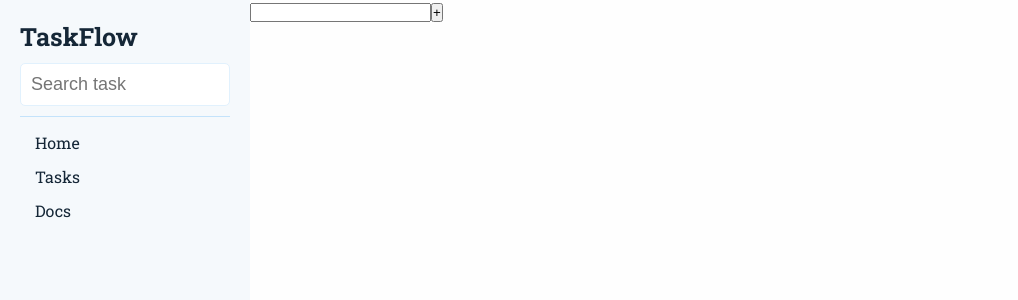
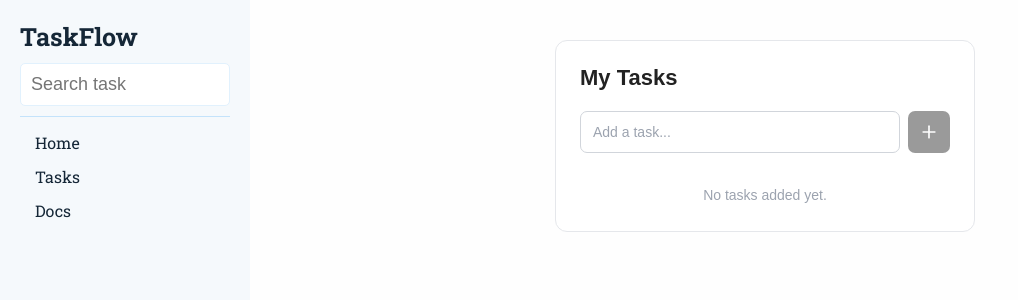
Before and after one commit to sandeepkumardev/frontend101, a React (Vite) app in the folder base/: page /tasks in a window 1280 px wide. Shown: the top 300 px of the page, without its empty margins (0-1018 px from the left). Built offline with nearby package versions, Linux system fonts and the light colour scheme.

Commit message:
feat: add classes and design

```diff
--- a/base/src/pages/Tasks.jsx
+++ b/base/src/pages/Tasks.jsx
@@ -1,5 +1,5 @@
 import { useState } from "react";
-import { Trash } from "lucide-react";
+import { Plus, Trash2 } from "lucide-react";
 import { v4 as uuidv4 } from "uuid";
 import "../styles/tasks.scss";
 
@@ -7,42 +7,72 @@ const Tasks = () => {
   const [input, setInput] = useState("");
   const [tasks, setTasks] = useState([]);
 
-  const handleInput = (e) => {
-    setInput(e.target.value);
-  };
-
   const handleAdd = (e) => {
     e.preventDefault();
 
-    setTasks([...tasks, { id: uuidv4(), title: input, isCompleted: false }]);
+    const title = input.trim();
+    if (!title) return;
+
+    setTasks((currentTasks) => [...currentTasks, { id: uuidv4(), title, isCompleted: false }]);
     setInput("");
   };
 
-  const handleUpdate = (e, id) => {
-    const updatedList = tasks.map((t) => (t.id === id ? { ...t, isCompleted: e.target.checked } : t));
-    setTasks(updatedList);
+  const handleUpdate = (id, isCompleted) => {
+    setTasks((currentTasks) => currentTasks.map((task) => (task.id === id ? { ...task, isCompleted } : task)));
   };
 
   const handleDelete = (id) => {
-    setTasks(tasks.filter((t) => t.id !== id));
+    setTasks((currentTasks) => currentTasks.filter((task) => task.id !== id));
   };
 
   return (
-    <div>
-      <form onSubmit={handleAdd}>
-        <input value={input} onChange={handleInput} />
-        <button type="submit">+</button>
+    <section className="tasks">
+      <h2 className="tasks__title">My Tasks</h2>
+
+      <form className="tasks__form" onSubmit={handleAdd}>
+        <input
+          type="text"
+          value={input}
+          onChange={(e) => setInput(e.target.value)}
+          placeholder="Add a task..."
+          aria-label="New task"
+        />
+        <button type="submit" disabled={!input.trim()} aria-label="Add task">
+          <Plus size={20} />
+        </button>
       </form>
 
-      <div>
-        {tasks.map((t) => (
-          <div key={t.id} className={` ${t.isCompleted ? "checked" : ""}`}>
-            <input type="checkbox" checked={t.isCompleted} onChange={(e) => handleUpdate(e, t.id)} /> {t.title}{" "}
-            <Trash onClick={() => handleDelete(t.id)} />
-          </div>
-        ))}
-      </div>
-    </div>
+      {tasks.length > 0 ? (
+        <ul className="tasks__list">
+          {tasks.map((task) => (
+            <li className={`tasks__item ${task.isCompleted ? "is-completed" : ""}`} key={task.id}>
+              <label className="tasks__check">
+                <input
+                  type="checkbox"
+                  checked={task.isCompleted}
+                  onChange={(e) => handleUpdate(task.id, e.target.checked)}
+                  aria-label={`Mark ${task.title} as ${task.isCompleted ? "incomplete" : "complete"}`}
+                />
+                <span />
+              </label>
+
+              <span className="tasks__text">{task.title}</span>
+
+              <button
+                className="tasks__delete"
+                type="button"
+                onClick={() => handleDelete(task.id)}
+                aria-label={`Delete ${task.title}`}
+              >
+                <Trash2 size={17} />
+              </button>
+            </li>
+          ))}
+        </ul>
+      ) : (
+        <p className="tasks__empty">No tasks added yet.</p>
+      )}
+    </section>
   );
 };
 
--- a/base/src/styles/tasks.scss
+++ b/base/src/styles/tasks.scss
@@ -1,4 +1,155 @@
-.checked {
-  text-decoration: line-through;
-  color: gray;
+.tasks {
+  width: 100%;
+  max-width: 420px;
+  margin: 40px auto;
+  padding: 24px;
+  border: 1px solid #e5e7eb;
+  border-radius: 12px;
+  background: #ffffff;
+  color: #222222;
+  font-family: Arial, sans-serif;
+
+  &__title {
+    margin: 0 0 20px;
+    font-size: 22px;
+    font-weight: 600;
+  }
+
+  &__form {
+    display: flex;
+    gap: 8px;
+    margin-bottom: 18px;
+
+    input {
+      flex: 1;
+      min-width: 0;
+      height: 42px;
+      padding: 0 12px;
+      border: 1px solid #d1d5db;
+      border-radius: 7px;
+      outline: none;
+      font: inherit;
+      font-size: 14px;
+
+      &:focus {
+        border-color: #555555;
+      }
+
+      &::placeholder {
+        color: #9ca3af;
+      }
+
+      &::selection {
+        background: rgb(227, 1, 106);
+        color: white;
+      }
+    }
+
+    button {
+      display: grid;
+      width: 42px;
+      height: 42px;
+      place-items: center;
+      border: 0;
+      border-radius: 7px;
+      background: #222222;
+      color: #ffffff;
+      cursor: pointer;
+
+      &:hover:not(:disabled) {
+        background: #444444;
+      }
+
+      &:disabled {
+        cursor: not-allowed;
+        opacity: 0.45;
+      }
+    }
+  }
+
+  &__list {
+    display: flex;
+    flex-direction: column;
+    gap: 8px;
+    margin: 0;
+    padding: 0;
+    list-style: none;
+  }
+
+  &__item {
+    display: flex;
+    align-items: center;
+    gap: 10px;
+    min-height: 44px;
+    padding: 8px 6px;
+    border-bottom: 1px solid #eeeeee;
+
+    &.is-completed .tasks__text {
+      color: #9ca3af;
+      text-decoration: line-through;
+    }
+
+    &::selection {
+      background: rgb(110, 110, 110);
+      color: white;
+    }
+
+    &:not(.is-completed)::selection {
+      background: rgb(227, 1, 106);
+      color: white;
+    }
+  }
+
+  &__check {
+    display: flex;
+    align-items: center;
+    cursor: pointer;
+
+    input {
+      width: 16px;
+      height: 16px;
+      margin: 0;
+      accent-color: #222222;
+      cursor: pointer;
+    }
+  }
+
+  &__text {
+    flex: 1;
+    overflow-wrap: anywhere;
+    font-size: 14px;
+    line-height: 1.5;
+  }
+
+  &__delete {
+    display: grid;
+    width: 30px;
+    height: 30px;
+    place-items: center;
+    border: 0;
+    border-radius: 6px;
+    background: transparent;
+    color: #9ca3af;
+    cursor: pointer;
+
+    &:hover {
+      background: #f3f4f6;
+      color: #dc2626;
+    }
+  }
+
+  &__empty {
+    margin: 0;
+    padding: 16px 0 4px;
+    color: #9ca3af;
+    font-size: 14px;
+    text-align: center;
+  }
 }
+
+@media (max-width: 480px) {
+  .tasks {
+    margin: 20px auto;
+    padding: 18px;
+  }
+}
```
